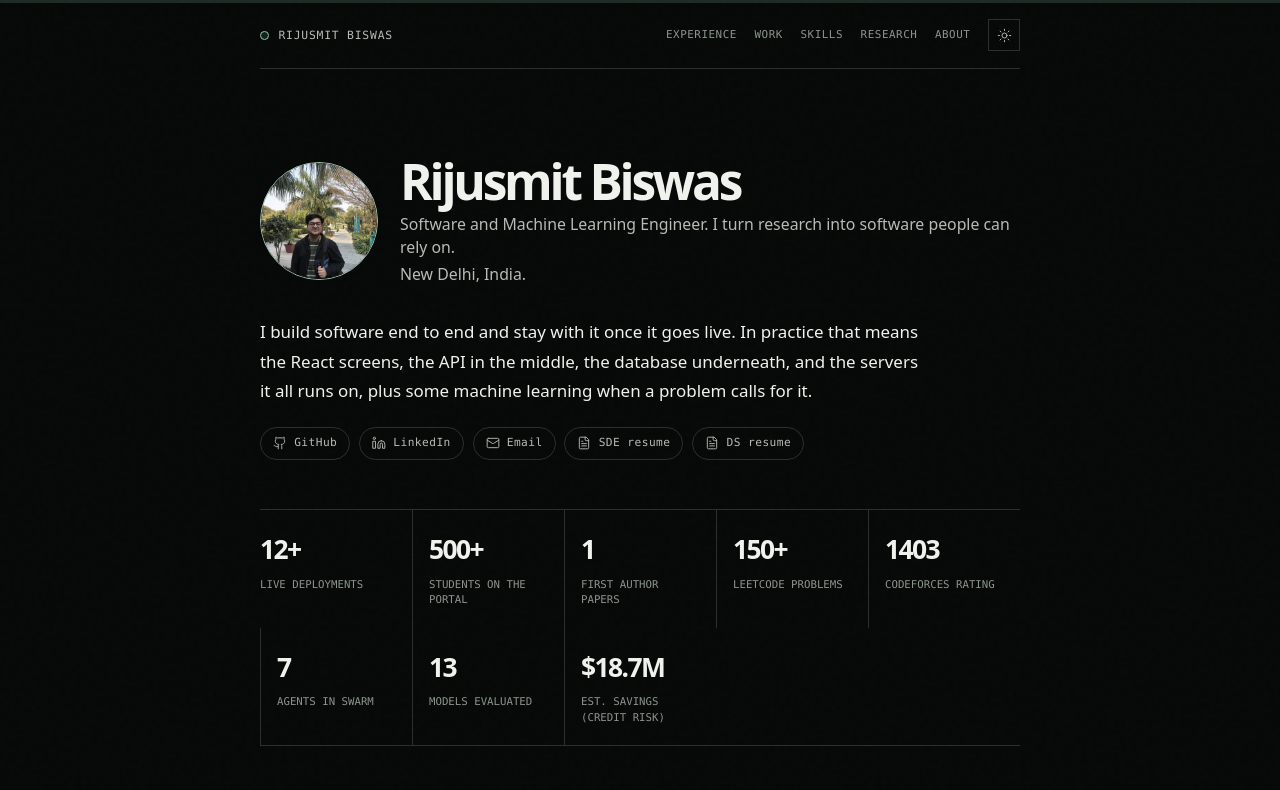
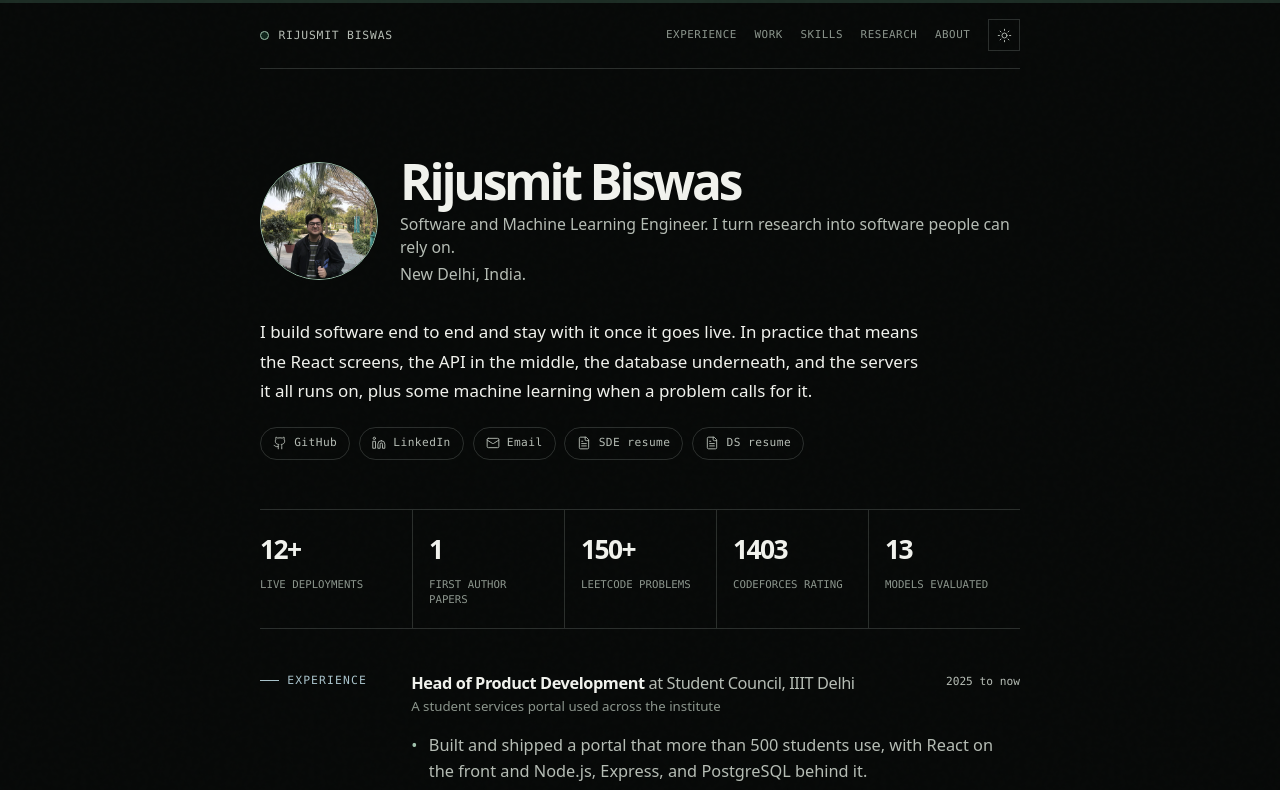
Before and after one commit to riju-talk/portfolio, a Next.js app: page / in a window 1280 px wide. Shown: the top 790 px of the page. Built offline with nearby package versions, Linux system fonts and the light colour scheme.

Commit message:
Trim stats row to five: drop students, swarm agents, credit savings
Co-Authored-By: Claude Sonnet 5 <noreply@anthropic.com>
Claude-Session: https://claude.ai/code/session_01VTYz4STzaNMCtQahsxzfNu

```diff
--- a/src/data/portfolio-data.js
+++ b/src/data/portfolio-data.js
@@ -305,11 +305,8 @@ export const skillGroups = [
 
 export const stats = [
   { label: "Live deployments", value: "12+" },
-  { label: "Students on the portal", value: "500+" },
   { label: "First author papers", value: "1" },
   { label: "LeetCode problems", value: "150+" },
   { label: "Codeforces rating", value: "1403" },
-  { label: "Agents in swarm", value: "7" },
   { label: "Models evaluated", value: "13" },
-  { label: "Est. savings (credit risk)", value: "$18.7M" },
 ];
```
